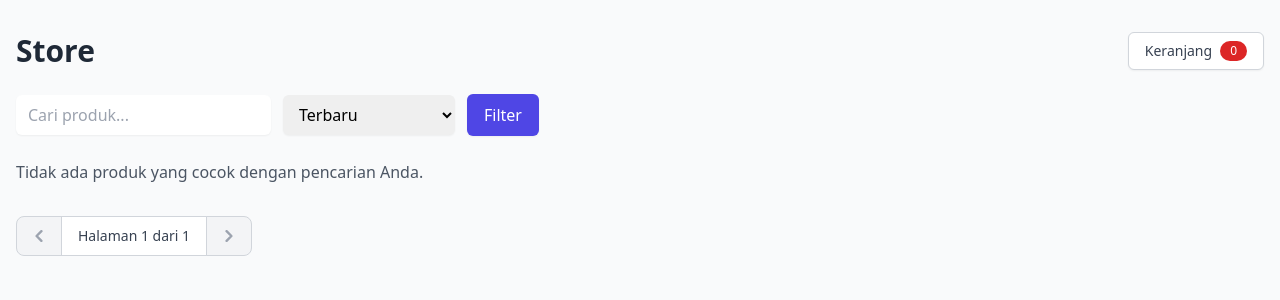
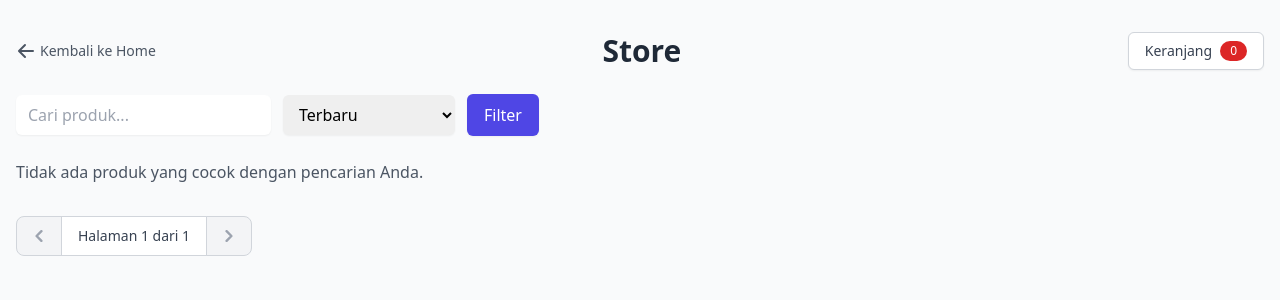
Before and after one commit to PBP-B01/getfittoday, a Django app: page /store/ in a window 1280 px wide. Shown: the top 300 px of the page. Run offline with Django 5.2, Linux system fonts and the light colour scheme; the visitor is signed in with stand-in values (Sample User, id 1); data comes from the database, SQL or seed files in the repository; data that the repository does not hold is empty; parts of the project's set-up code (start-up, migrations or seed data) failed here and were passed over; some libraries are stand-ins or nearby versions.

Commit message:
Perubahan pada product_list.html

```diff
--- a/store/templates/product_list.html
+++ b/store/templates/product_list.html
@@ -9,9 +9,16 @@
 </head>
 <body class="bg-gray-50">
 <div class="container mx-auto px-4 py-8">
+
   <div class="flex justify-between items-center mb-6">
-    <h2 class="text-3xl font-bold text-gray-800">Store</h2>
-    <div>
+    <a href="{% url 'home:home' %}" class="inline-flex items-center text-sm font-medium text-gray-600 hover:text-indigo-600 mr-4 whitespace-nowrap">
+      <svg xmlns="http://www.w3.org/2000/svg" class="h-5 w-5 mr-1" viewBox="0 0 20 20" fill="currentColor">
+        <path fill-rule="evenodd" d="M9.707 16.707a1 1 0 01-1.414 0l-6-6a1 1 0 010-1.414l6-6a1 1 0 011.414 1.414L5.414 9H17a1 1 0 110 2H5.414l4.293 4.293a1 1 0 010 1.414z" clip-rule="evenodd" />
+      </svg>
+      Kembali ke Home
+    </a>
+    <h2 class="text-3xl font-bold text-gray-800 flex-grow text-center">Store</h2>
+    <div class="ml-4 whitespace-nowrap">
       <a href="{% url 'store:view_cart' %}" class="inline-flex items-center px-4 py-2 border border-gray-300 shadow-sm text-sm font-medium rounded-md text-gray-700 bg-white hover:bg-gray-50">
         Keranjang
         <span id="cart-count" class="ml-2 inline-flex items-center px-2.5 py-0.5 rounded-full text-xs font-medium bg-red-600 text-white">
@@ -20,7 +27,6 @@
       </a>
     </div>
   </div>
-
   <form method="get" class="flex flex-wrap items-center gap-3 mb-6" id="filter-form">
     <div>
       <input type="text" name="q" value="{{ q }}"
@@ -68,8 +74,7 @@
               Berhasil Ditambahkan!
             </h3>
             <div class="mt-2">
-              <p class="text-sm text-gray-500" id="addToCartModalMessage">
-                </p>
+              <p class="text-sm text-gray-500" id="addToCartModalMessage"></p>
             </div>
           </div>
         </div>
@@ -82,6 +87,7 @@
     </div>
   </div>
 </div>
+
 <script>
 // === Fungsi CSRF ===
 function getCookie(name) {
@@ -100,7 +106,7 @@ function getCookie(name) {
 }
 const csrftoken = getCookie('csrftoken');
 
-// === Add to Cart ===
+// === Logika Modal Add to Cart ===
 const addToCartModalEl = document.getElementById('addToCartModal');
 const addToCartModalMessageEl = document.getElementById('addToCartModalMessage');
 function showAddToCartModal(message) {
@@ -119,7 +125,6 @@ addToCartModalEl.addEventListener('click', (e) => {
     }
 });
 
-
 // === AJAX Filter dan Paginasi ===
 const productContainer = document.getElementById('product-list-container');
 const filterForm = document.getElementById('filter-form');
@@ -128,8 +133,16 @@ const sortSelect = document.getElementById('sort-select');
 async function fetchProductList(url) {
   try {
     const isAbsolute = url.startsWith('http');
-    const fullUrl = isAbsolute ? url : (window.location.pathname + url);
-    const ajaxUrl = new URL(fullUrl, window.location.origin);
+    // Perbaikan: Pastikan URL relatif selalu diawali / jika belum
+    let relativeUrl = url;
+    if (!isAbsolute && !url.startsWith('/')) {
+        relativeUrl = (window.location.pathname.endsWith('/') ? window.location.pathname : window.location.pathname + '/') + url;
+    } else if (!isAbsolute) {
+         relativeUrl = url; // Jika sudah ada '/' di awal atau '?'
+    }
+
+    const fullUrl = isAbsolute ? url : window.location.origin + relativeUrl;
+    const ajaxUrl = new URL(fullUrl); // Tidak perlu base URL lagi
     ajaxUrl.searchParams.set('ajax', '1');
 
     const response = await fetch(ajaxUrl);
@@ -139,7 +152,7 @@ async function fetchProductList(url) {
     productContainer.innerHTML = html;
 
     ajaxUrl.searchParams.delete('ajax');
-    window.history.pushState({}, '', ajaxUrl.toString());
+    window.history.pushState({}, '', ajaxUrl.pathname + ajaxUrl.search); // Gabungkan path dan search params
 
     attachAddToCartListeners();
   } catch (error) {
@@ -152,13 +165,16 @@ filterForm.addEventListener('submit', function(e) {
   e.preventDefault();
   const formData = new FormData(this);
   const params = new URLSearchParams(formData);
+  // Pastikan URL dimulai dengan '?'
   fetchProductList(`?${params.toString()}`);
 });
 
 productContainer.addEventListener('click', function(e) {
-  if (e.target.matches('.page-link')) {
+  // Target link yang punya class page-link ATAU parentnya punya class page-link (jika klik SVG)
+  const linkElement = e.target.closest('.page-link');
+  if (linkElement) {
     e.preventDefault();
-    const url = e.target.getAttribute('href');
+    const url = linkElement.getAttribute('href');
     if (url) {
         fetchProductList(url);
     }
@@ -173,12 +189,10 @@ function attachAddToCartListeners() {
     if (form._submitListener) {
         form.removeEventListener('submit', form._submitListener);
     }
-
     form._submitListener = async function(e) {
       e.preventDefault();
       const url = this.action;
       const formData = new FormData(this);
-
       try {
         const response = await fetch(url, {
           method: 'POST',
@@ -186,7 +200,6 @@ function attachAddToCartListeners() {
           headers: { 'X-CSRFToken': csrftoken, 'X-Requested-With': 'XMLHttpRequest' }
         });
         const data = await response.json();
-
         if (data.success) {
           showAddToCartModal(data.message);
           cartCountEl.innerText = data.cart_count;
@@ -198,11 +211,11 @@ function attachAddToCartListeners() {
         alert('Terjadi masalah koneksi.');
       }
     };
-
     form.addEventListener('submit', form._submitListener);
   });
 }
 
+// Panggil saat DOM siap
 document.addEventListener('DOMContentLoaded', () => {
   attachAddToCartListeners();
 });
```
